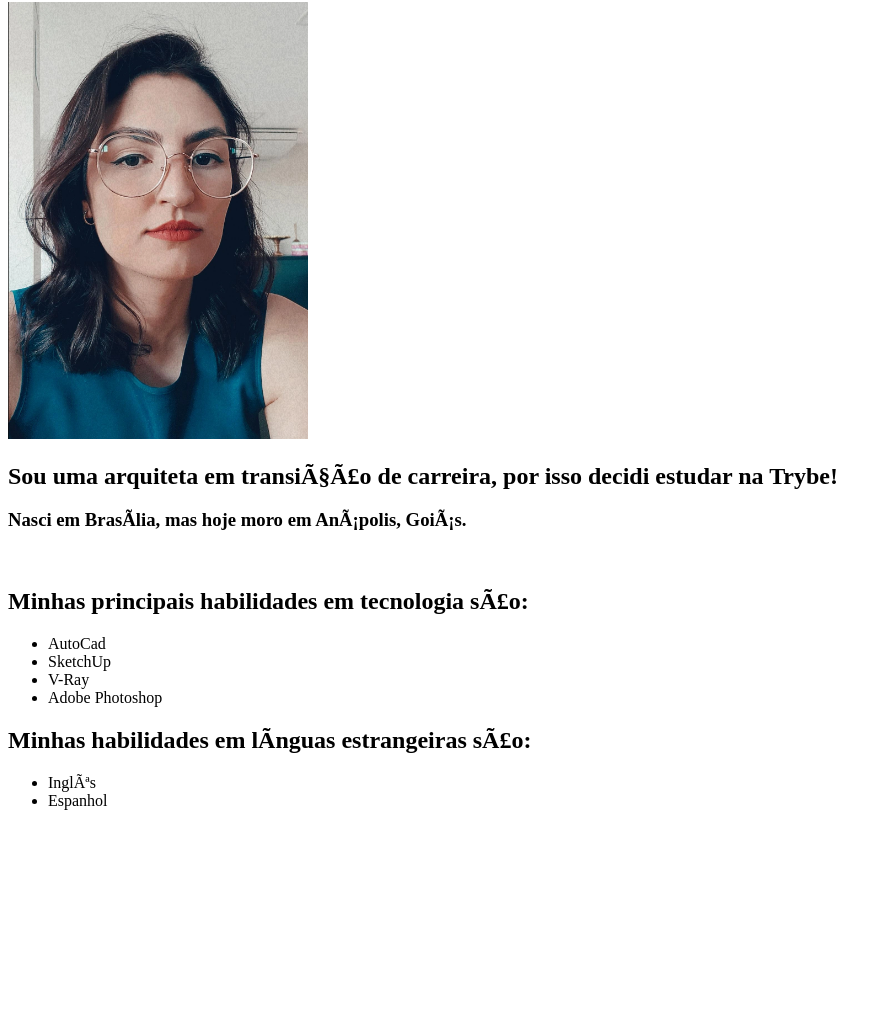
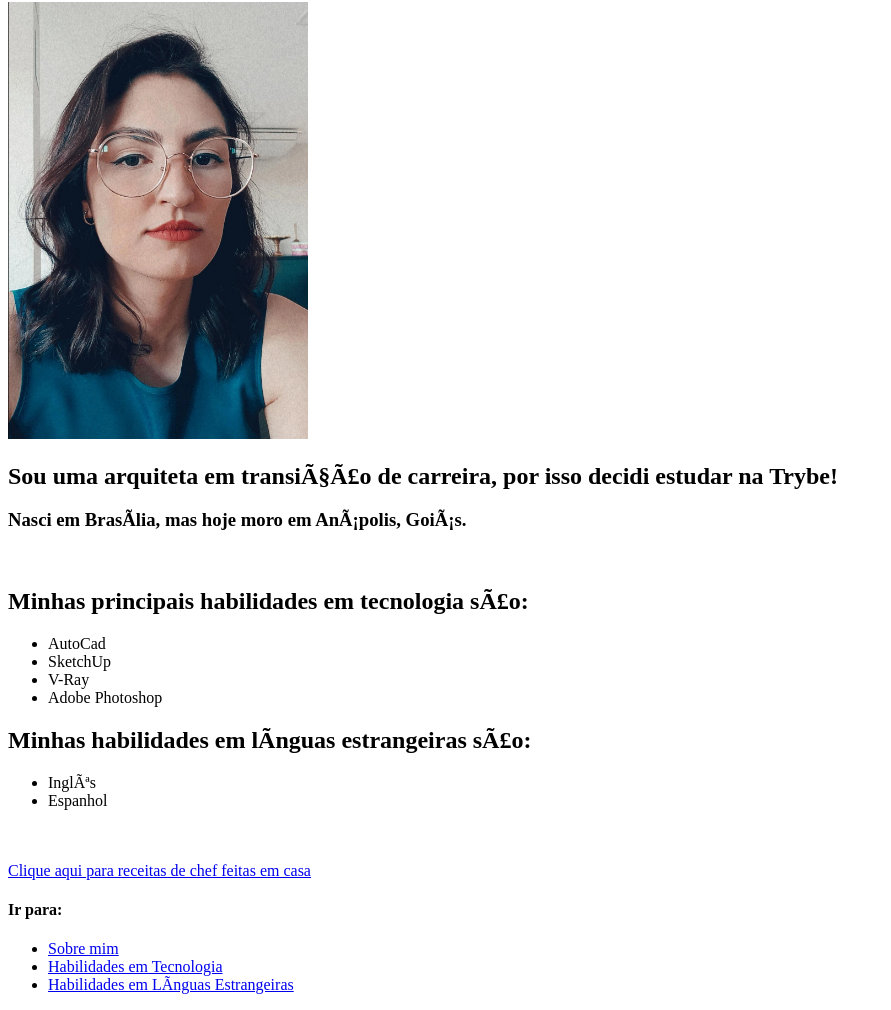
Before and after one commit to isadora-sga/Portif-lio, a plain HTML site: page index.html in a window 1280 px wide. Shown: the part 78-1088 px from the top of the page, without its empty margins (0-891 px from the left). Before the commit the page ends 904 px from the top, so only its background shows below. Drawn offline with Linux system fonts and the light colour scheme.

Commit message:
complementos do portifolio

```diff
--- a/index.html
+++ b/index.html
@@ -12,20 +12,29 @@
         ">
     <h2>Sou uma arquiteta em transição de carreira, por isso decidi estudar na <strong>Trybe!</strong></h2>
 
-    <h3>Nasci em Brasília, mas hoje moro em Anápolis, Goiás.</h3>
+    <h3 id="Sobre Mim">Nasci em Brasília, mas hoje moro em Anápolis, Goiás.</h3>
     <br>
-    <h2>Minhas principais habilidades em tecnologia são:</h2>
+    <h2 id="Tecnologia">Minhas principais habilidades em tecnologia são:</h2>
     <ul>
         <li>AutoCad</li>
         <li>SketchUp</li>
         <li>V-Ray</li>
         <li>Adobe Photoshop</li>
     </ul>
-    <h2>Minhas habilidades em línguas estrangeiras são:</h2>
+    <h2 id="Linguas">Minhas habilidades em línguas estrangeiras são:</h2>
     <ul>
         <li>Inglês</li>
         <li>Espanhol</li>
     </ul>
+<br><br><a href="https://www.youtube.com/c/JoshuaWeissman" target="_blank"> Clique aqui para receitas de chef feitas em casa</a>
+<br>
+<h4>Ir para:</h4>
+<ul>
+    <li><a href="#Sobre mim"> Sobre mim</a></li>
+    <li><a href="#Tecnologia"> Habilidades em Tecnologia</a></li>
+    <li><a href="#Linguas"> Habilidades em Línguas Estrangeiras</a></li>
+
+</ul>
 </body>
 
 </html>
```
